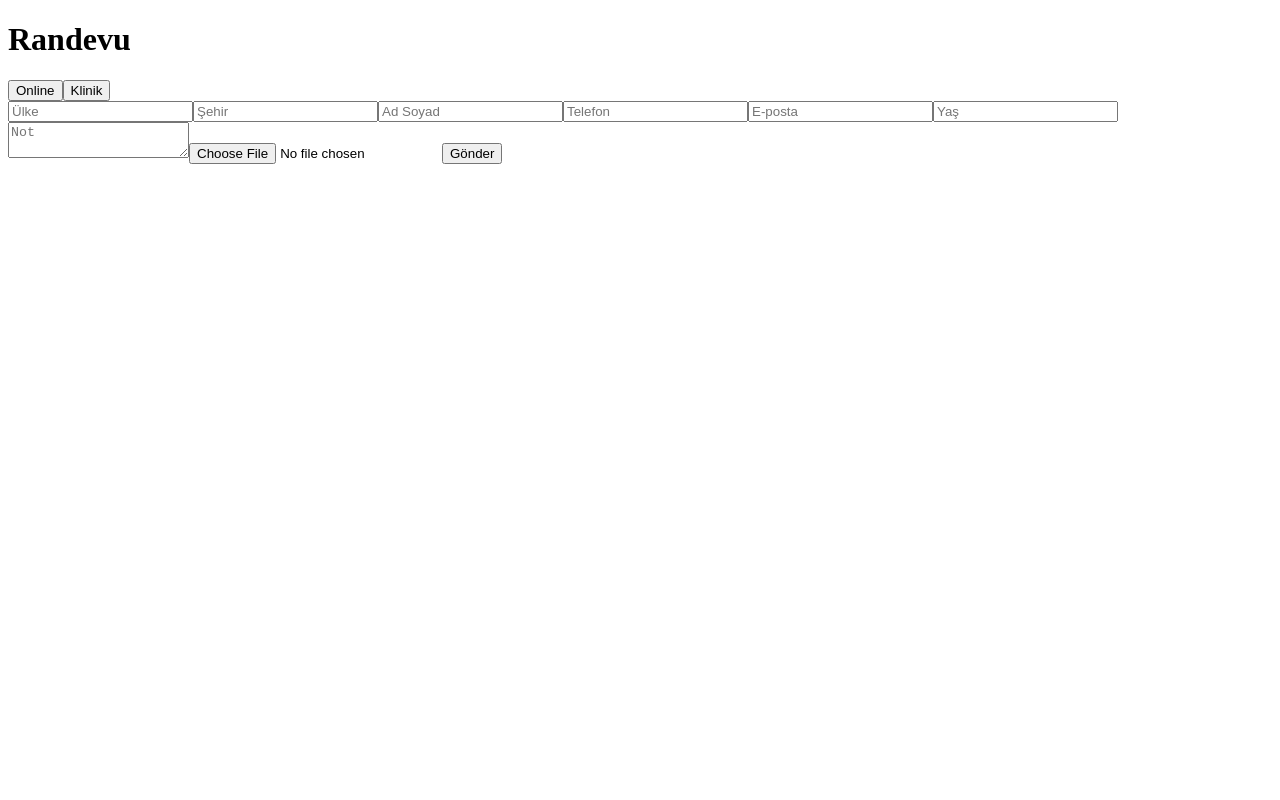
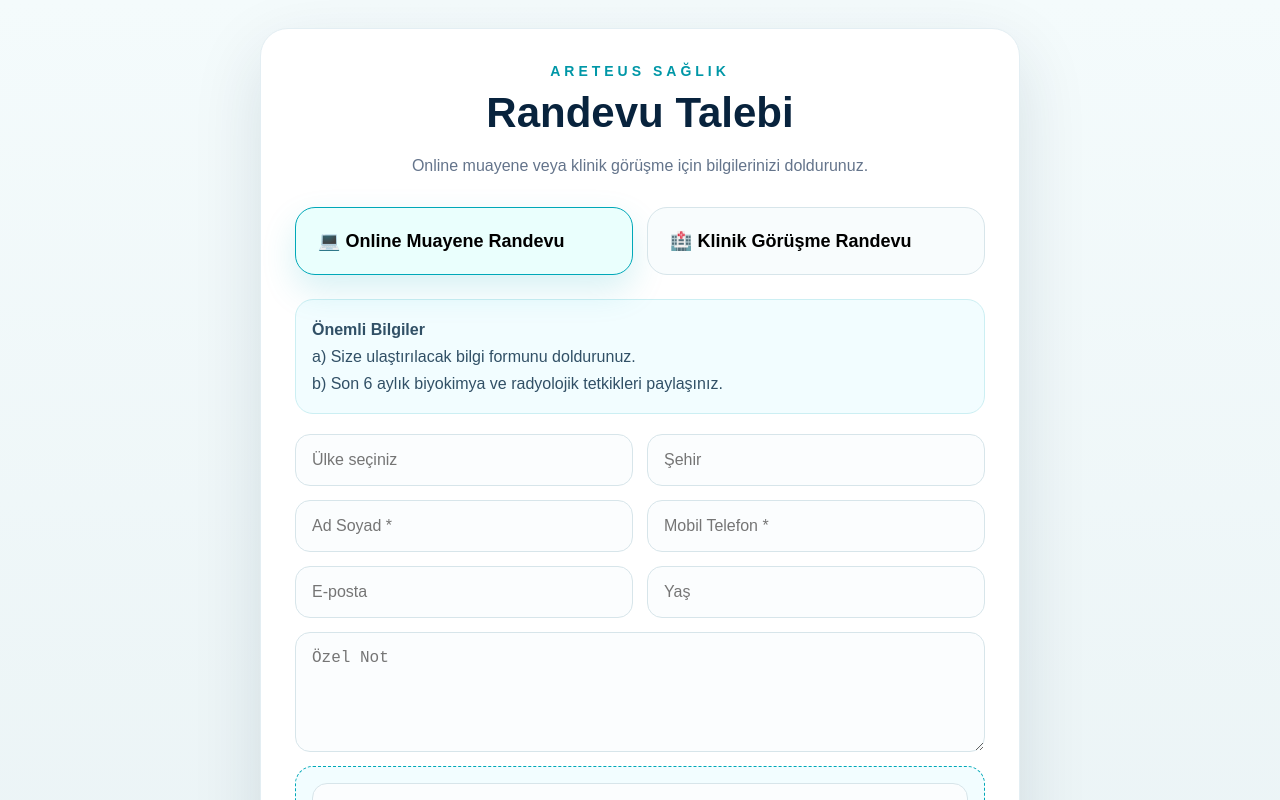
Before and after one commit to profdrtemelyilmazmedya-create/prof-dr-temel-yilmaz, a Next.js app: page / in a window 1280 px wide. Shown: the top 800 px of the page. Built offline with nearby package versions, Linux system fonts and the light colour scheme.

Commit message:
Update page.tsx

```diff
--- a/app/page.tsx
+++ b/app/page.tsx
@@ -3,21 +3,24 @@
 import { useState } from "react";
 import { createClient } from "@supabase/supabase-js";
 
-const supabase = createClient(
-  "https://tqgommhknafkikshzqgd.supabase.co",
-  "sb_publishable_Ui5QUNbwt-e3frr1VUxjew_NA6bbBXF"
-);
+const SUPABASE_URL = "https://tqgommhknafkikshzqgd.supabase.co";
+const SUPABASE_KEY = "sb_publishable_Ui5QUNbwt-e3frr1VUxjew_NA6bbBXF";
+const WHATSAPP_PHONE = "905332202010";
+
+const supabase = createClient(SUPABASE_URL, SUPABASE_KEY);
 
 const countries = [
-  "Türkiye","Almanya","Fransa","İtalya","İspanya","İngiltere","ABD","Kanada",
-  "Hollanda","Belçika","İsviçre","Avusturya","İsveç","Norveç","Danimarka",
-  "Rusya","Japonya","Çin","Hindistan","Brezilya","Arjantin","Meksika",
-  "Avustralya","Yeni Zelanda"
+  "Türkiye", "Almanya", "Fransa", "İtalya", "İspanya", "İngiltere", "ABD",
+  "Kanada", "Hollanda", "Belçika", "İsviçre", "Avusturya", "İsveç",
+  "Norveç", "Danimarka", "Rusya", "Japonya", "Çin", "Hindistan",
+  "Brezilya", "Arjantin", "Meksika", "Avustralya", "Yunanistan",
+  "Bulgaristan", "Romanya", "Polonya", "Portekiz", "İrlanda",
+  "Birleşik Arap Emirlikleri", "Suudi Arabistan", "Katar", "Kuveyt"
 ];
 
 export default function Page() {
   const [form, setForm] = useState({
-    type: "Online",
+    type: "Online Muayene Randevu",
     country: "",
     city: "",
     name: "",
@@ -28,33 +31,24 @@ export default function Page() {
   });
 
   const [file, setFile] = useState<File | null>(null);
-  const [filtered, setFiltered] = useState<string[]>(countries);
+  const [loading, setLoading] = useState(false);
 
-  const handleChange = (e:any) => {
-    const { name, value } = e.target;
-    setForm({ ...form, [name]: value });
-
-    if(name === "country"){
-      setFiltered(
-        countries.filter(c =>
-          c.toLowerCase().includes(value.toLowerCase())
-        )
-      );
-    }
+  const update = (e: any) => {
+    setForm({ ...form, [e.target.name]: e.target.value });
   };
 
   const uploadFile = async () => {
-    if (!file) return null;
+    if (!file) return "";
 
-    const fileName = Date.now() + "-" + file.name;
+    const fileName = `randevu/${Date.now()}-${file.name}`;
 
     const { error } = await supabase.storage
       .from("lab-files")
       .upload(fileName, file);
 
     if (error) {
-      alert("Dosya yüklenemedi ❌");
-      return null;
+      alert("Dosya yüklenemedi.");
+      return "";
     }
 
     const { data } = supabase.storage
@@ -64,115 +58,241 @@ export default function Page() {
     return data.publicUrl;
   };
 
-  const sendWhatsApp = async () => {
+  const send = async () => {
+    if (!form.name || !form.phone) {
+      alert("Ad Soyad ve Telefon zorunludur.");
+      return;
+    }
+
+    setLoading(true);
+
     const fileUrl = await uploadFile();
 
     await supabase.from("appointments").insert([
       {
-        ...form,
+        type: form.type,
+        country: form.country,
+        city: form.city,
+        name: form.name,
+        phone: form.phone,
+        email: form.email,
+        age: form.age,
+        note: form.note,
         file_url: fileUrl,
       },
     ]);
 
-    const phone = "905XXXXXXXXX";
+    const message = `
+${form.type}
 
-    const text = `
-RANDEVU
-
-Tür: ${form.type}
-Ad: ${form.name}
+Ad Soyad: ${form.name}
 Telefon: ${form.phone}
-Email: ${form.email}
+E-posta: ${form.email}
 Yaş: ${form.age}
 Ülke: ${form.country}
 Şehir: ${form.city}
-Not: ${form.note}
-Dosya: ${fileUrl || "Yok"}
+Özel Not: ${form.note}
+
+Belge Linki: ${fileUrl || "Belge yüklenmedi"}
 `;
 
     window.open(
-      `https://wa.me/${phone}?text=${encodeURIComponent(text)}`,
+      `https://wa.me/${WHATSAPP_PHONE}?text=${encodeURIComponent(message)}`,
       "_blank"
     );
+
+    setLoading(false);
   };
 
   return (
-    <div className="min-h-screen bg-gradient-to-br from-black to-gray-900 flex items-center justify-center text-white">
-      <div className="bg-white text-black p-6 rounded-2xl w-full max-w-lg shadow-2xl">
+    <main>
+      <style>{`
+        * { box-sizing: border-box; }
+        body {
+          margin: 0;
+          font-family: Arial, Helvetica, sans-serif;
+          background: linear-gradient(180deg, #f4fbfc, #eaf3f5);
+          color: #102a43;
+        }
+        .wrap {
+          min-height: 100vh;
+          display: flex;
+          align-items: center;
+          justify-content: center;
+          padding: 28px;
+        }
+        .card {
+          width: 100%;
+          max-width: 760px;
+          background: white;
+          border-radius: 28px;
+          padding: 34px;
+          box-shadow: 0 24px 70px rgba(16,42,67,.12);
+          border: 1px solid #e3eef3;
+        }
+        .brand {
+          text-align: center;
+          color: #0097a7;
+          font-weight: 900;
+          letter-spacing: 4px;
+          font-size: 14px;
+          margin-bottom: 10px;
+        }
+        h1 {
+          text-align: center;
+          font-size: 42px;
+          margin: 0 0 8px;
+          color: #08233d;
+        }
+        .sub {
+          text-align: center;
+          color: #64748b;
+          margin-bottom: 28px;
+          line-height: 1.6;
+        }
+        .types {
+          display: grid;
+          grid-template-columns: 1fr 1fr;
+          gap: 14px;
+          margin-bottom: 24px;
+        }
+        .typeBtn {
+          border: 1px solid #d7e5ea;
+          background: #f8fcfd;
+          border-radius: 20px;
+          padding: 22px;
+          text-align: left;
+          cursor: pointer;
+          font-weight: 900;
+          font-size: 18px;
+        }
+        .typeBtn.active {
+          border-color: #00a8b8;
+          background: #eafffd;
+          box-shadow: 0 15px 35px rgba(0,168,184,.16);
+        }
+        .info {
+          background: #f2fdff;
+          border: 1px solid #cceff3;
+          border-radius: 18px;
+          padding: 16px;
+          line-height: 1.7;
+          color: #315066;
+          margin-bottom: 20px;
+        }
+        .grid {
+          display: grid;
+          grid-template-columns: 1fr 1fr;
+          gap: 14px;
+        }
+        input, textarea {
+          width: 100%;
+          padding: 16px;
+          border: 1px solid #d7e5ea;
+          border-radius: 15px;
+          font-size: 16px;
+          outline: none;
+          background: #fbfdfe;
+        }
+        input:focus, textarea:focus {
+          border-color: #00a8b8;
+          box-shadow: 0 0 0 4px rgba(0,168,184,.1);
+        }
+        textarea {
+          min-height: 120px;
+          resize: vertical;
+        }
+        .full {
+          grid-column: 1 / -1;
+        }
+        .fileBox {
+          border: 1px dashed #00a8b8;
+          background: #f2fdff;
+          border-radius: 18px;
+          padding: 16px;
+        }
+        .fileName {
+          margin-top: 8px;
+          color: #008fa3;
+          font-weight: 800;
+        }
+        .send {
+          width: 100%;
+          border: none;
+          margin-top: 20px;
+          padding: 18px;
+          border-radius: 16px;
+          background: linear-gradient(135deg, #00a8b8, #007f91);
+          color: white;
+          font-weight: 900;
+          font-size: 17px;
+          cursor: pointer;
+        }
+        .send:disabled {
+          opacity: .6;
+        }
+        @media(max-width: 700px) {
+          .card { padding: 24px; border-radius: 22px; }
+          h1 { font-size: 34px; }
+          .types, .grid { grid-template-columns: 1fr; }
+        }
+      `}</style>
 
-        <h1 className="text-3xl font-bold mb-6 text-center">Randevu</h1>
+      <div className="wrap">
+        <div className="card">
+          <div className="brand">ARETEUS SAĞLIK</div>
+          <h1>Randevu Talebi</h1>
+          <p className="sub">
+            Online muayene veya klinik görüşme için bilgilerinizi doldurunuz.
+          </p>
 
-        <div className="flex gap-2 mb-4">
+          <div className="types">
             <button
-            onClick={() => setForm({ ...form, type: "Online" })}
-            className={`px-4 py-2 rounded ${
-              form.type === "Online" ? "bg-black text-white" : "border"
-            }`}
+              className={`typeBtn ${form.type === "Online Muayene Randevu" ? "active" : ""}`}
+              onClick={() => setForm({ ...form, type: "Online Muayene Randevu" })}
             >
-            Online
+              💻 Online Muayene Randevu
             </button>
 
             <button
-            onClick={() => setForm({ ...form, type: "Klinik" })}
-            className={`px-4 py-2 rounded ${
-              form.type === "Klinik" ? "bg-black text-white" : "border"
-            }`}
+              className={`typeBtn ${form.type === "Klinik Görüşme Randevu" ? "active" : ""}`}
+              onClick={() => setForm({ ...form, type: "Klinik Görüşme Randevu" })}
             >
-            Klinik
+              🏥 Klinik Görüşme Randevu
             </button>
           </div>
 
-        <input name="country" placeholder="Ülke"
-          onChange={handleChange}
-          className="w-full p-2 border mb-1" />
+          <div className="info">
+            <strong>Önemli Bilgiler</strong><br />
+            a) Size ulaştırılacak bilgi formunu doldurunuz.<br />
+            b) Son 6 aylık biyokimya ve radyolojik tetkikleri paylaşınız.
+          </div>
 
-        {form.country && (
-          <div className="border max-h-32 overflow-auto mb-2">
-            {filtered.map((c,i)=>(
-              <div key={i}
-                onClick={()=>setForm({...form,country:c})}
-                className="p-2 hover:bg-gray-200 cursor-pointer">
-                {c}
-              </div>
-            ))}
-          </div>
-        )}
+          <div className="grid">
+            <input name="country" list="countries" placeholder="Ülke seçiniz" value={form.country} onChange={update} />
+            <datalist id="countries">
+              {countries.map((c) => <option key={c} value={c} />)}
+            </datalist>
 
-        <input name="city" placeholder="Şehir"
-          onChange={handleChange}
-          className="w-full p-2 border mb-2" />
+            <input name="city" placeholder="Şehir" value={form.city} onChange={update} />
+            <input name="name" placeholder="Ad Soyad *" value={form.name} onChange={update} />
+            <input name="phone" placeholder="Mobil Telefon *" value={form.phone} onChange={update} />
+            <input name="email" placeholder="E-posta" value={form.email} onChange={update} />
+            <input name="age" placeholder="Yaş" value={form.age} onChange={update} />
 
-        <input name="name" placeholder="Ad Soyad"
-          onChange={handleChange}
-          className="w-full p-2 border mb-2" />
+            <textarea className="full" name="note" placeholder="Özel Not" value={form.note} onChange={update} />
 
-        <input name="phone" placeholder="Telefon"
-          onChange={handleChange}
-          className="w-full p-2 border mb-2" />
-
-        <input name="email" placeholder="E-posta"
-          onChange={handleChange}
-          className="w-full p-2 border mb-2" />
-
-        <input name="age" placeholder="Yaş"
-          onChange={handleChange}
-          className="w-full p-2 border mb-2" />
-
-        <textarea name="note" placeholder="Not"
-          onChange={handleChange}
-          className="w-full p-2 border mb-2" />
-
-        <input type="file"
-          onChange={(e:any)=>setFile(e.target.files[0])}
-          className="mb-3" />
-
-        <button
-          onClick={sendWhatsApp}
-          className="w-full bg-black text-white py-3 rounded-xl">
-          Gönder
-        </button>
-
+            <div className="fileBox full">
+              <input type="file" accept=".pdf,.jpg,.jpeg,.png" onChange={(e: any) => setFile(e.target.files?.[0] || null)} />
+              {file && <div className="fileName">Seçilen belge: {file.name}</div>}
             </div>
           </div>
+
+          <button className="send" onClick={send} disabled={loading}>
+            {loading ? "Belge yükleniyor..." : "WhatsApp ile Gönder"}
+          </button>
+        </div>
+      </div>
+    </main>
   );
 }
```
Lines whose indentation alone changed are shown as unchanged.
